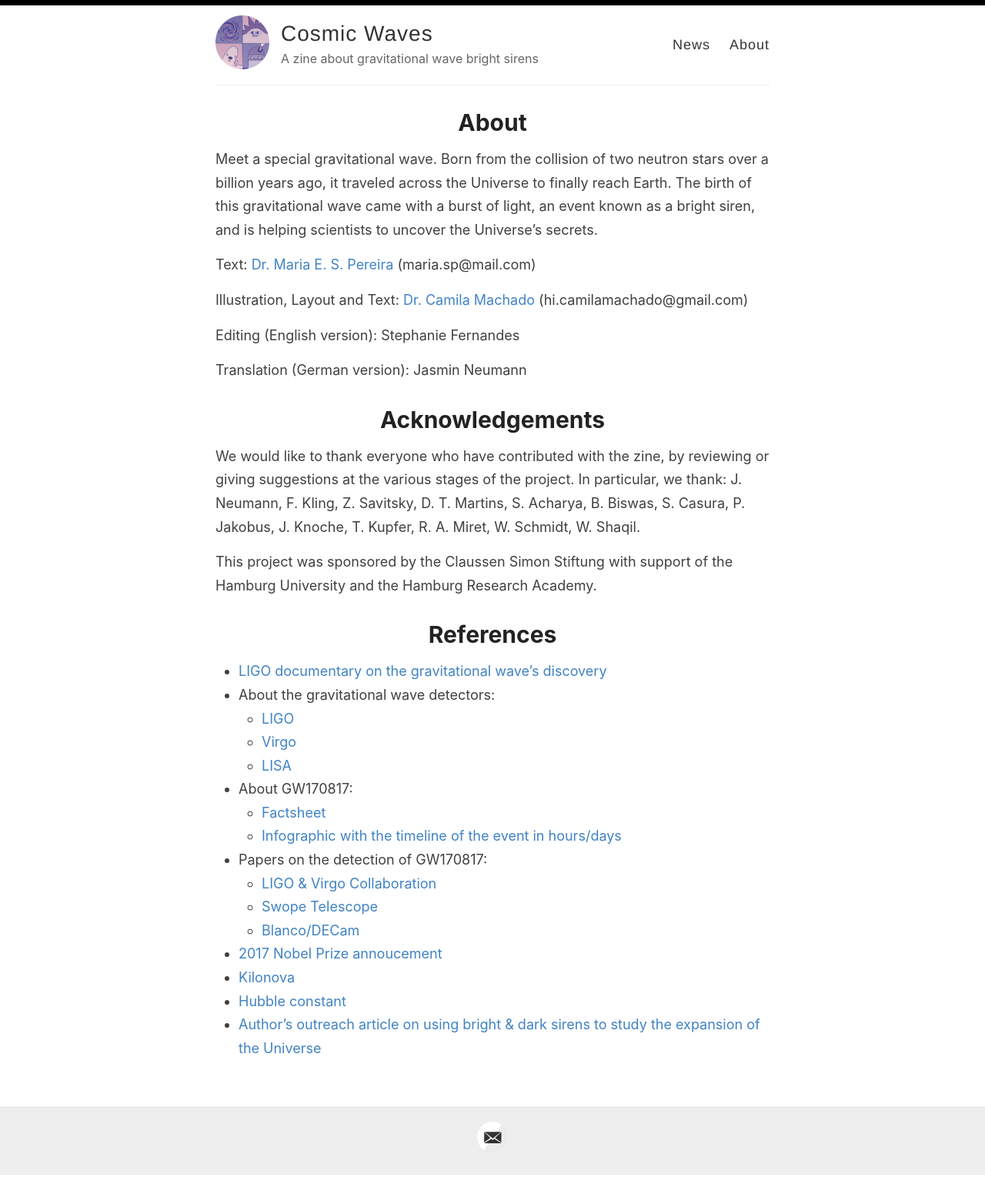
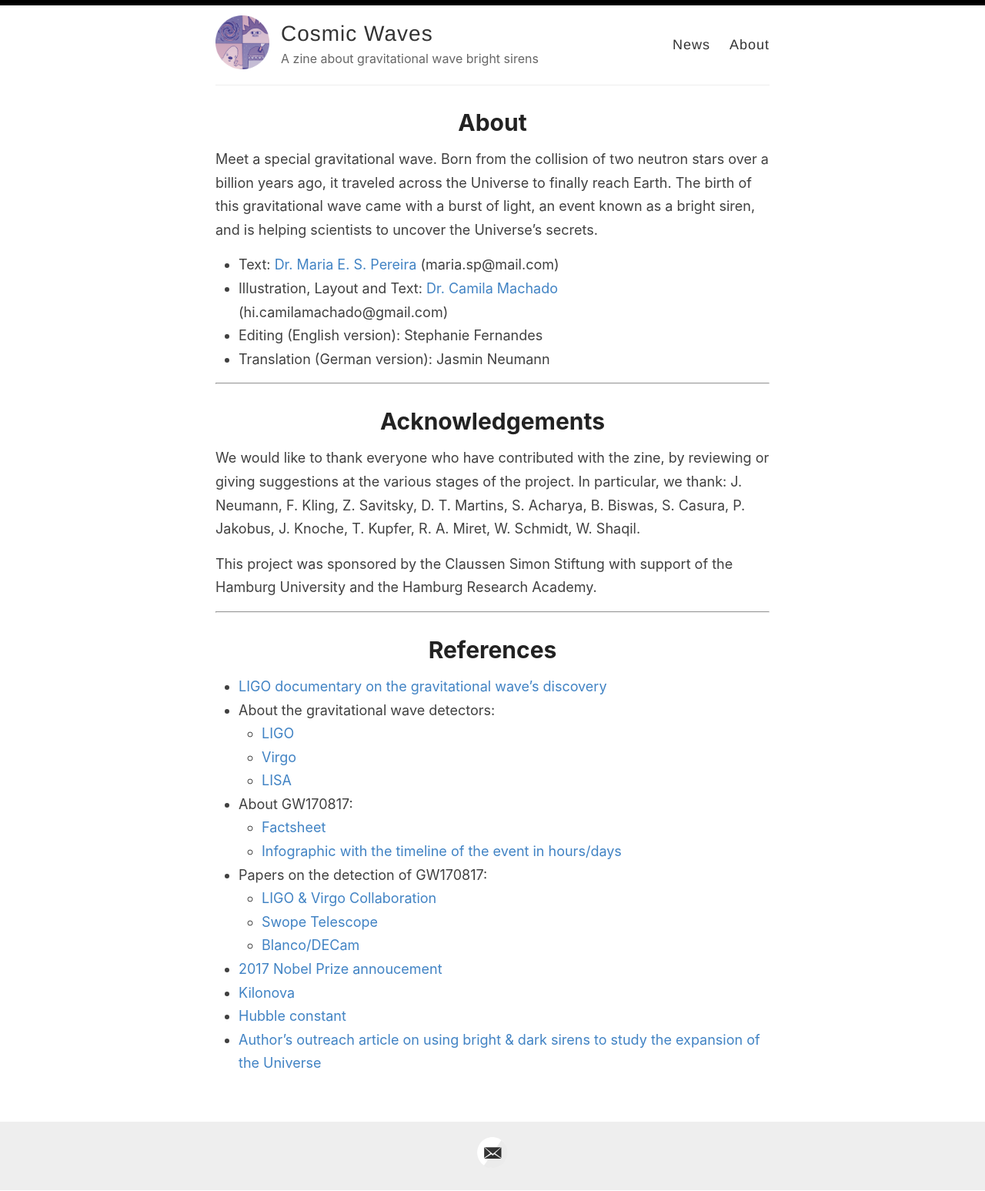
Before and after one commit to MariaElidaiana/cosmic-waves, a Jekyll site: the page built from _pages/about.md, in a window 1280 px wide. Shown: the whole page at 77% size. Built offline with Jekyll 4.4.1, drawn with Linux system fonts in a browser that asks for light colours.

```diff
--- a/_pages/about.md
+++ b/_pages/about.md
@@ -6,19 +6,18 @@ permalink: /about/
 
 Meet a special gravitational wave. Born from the collision of two neutron stars over a billion years ago, it traveled across the Universe to finally reach Earth. The birth of this gravitational wave came with a burst of light, an event known as a bright siren, and is helping scientists to uncover the Universe's secrets.
 
-Text: [Dr. Maria E. S. Pereira](https://mariaelidaiana.github.io/) (maria.sp@mail.com)
+- Text: [Dr. Maria E. S. Pereira](https://mariaelidaiana.github.io/) (maria.sp@mail.com)
+- Illustration, Layout and Text: [Dr. Camila Machado](https://www.camilamachado.com/) (hi.camilamachado@gmail.com)
+- Editing (English version): Stephanie Fernandes
+- Translation (German version): Jasmin Neumann
 
-Illustration, Layout and Text: [Dr. Camila Machado](https://www.camilamachado.com/) (hi.camilamachado@gmail.com)
-
-Editing (English version): Stephanie Fernandes
-
-Translation (German version): Jasmin Neumann
-
+---
 # Acknowledgements
 We would like to thank everyone who have contributed with the zine, by reviewing or giving suggestions at the various stages of the project. In particular, we thank: J. Neumann, F. Kling, Z. Savitsky, D. T. Martins, S. Acharya, B. Biswas, S. Casura, P. Jakobus, J. Knoche, T. Kupfer, R. A. Miret, W. Schmidt, W. Shaqil.
 
 This project was sponsored by the Claussen Simon Stiftung with support of the Hamburg University and the Hamburg Research Academy.
 
+---
 # References
 
 - [LIGO documentary on the gravitational wave's discovery](https://www.ligo.caltech.edu/video/ligo-documentary)
```
